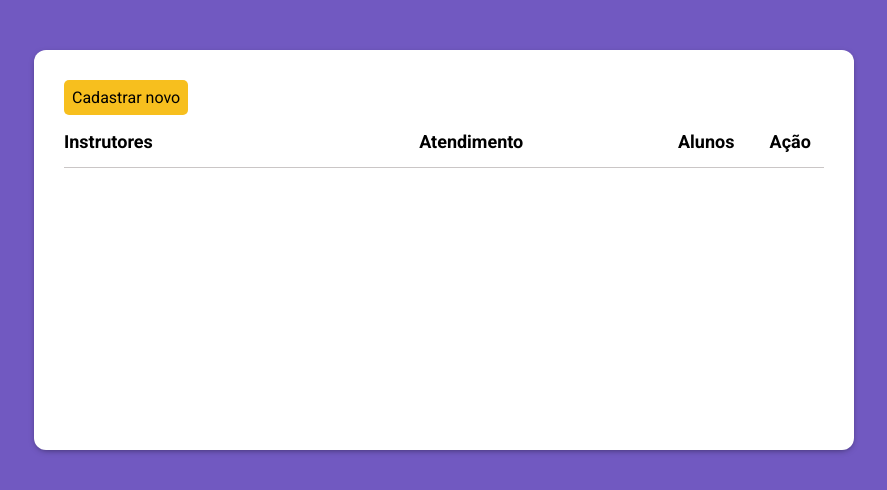
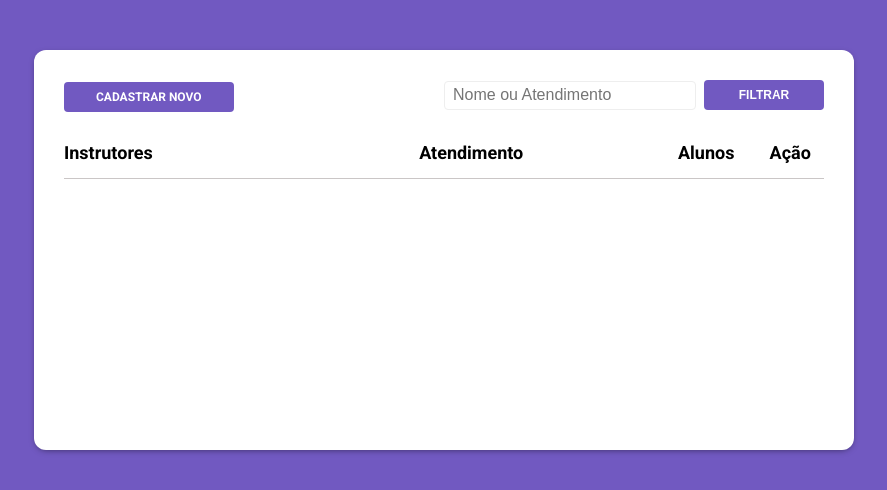
Before and after one commit to Gui-Devz/Gym-applicationV2.0, a Node server app: page /instructors in a window 1280 px wide. Shown: the part 90-580 px from the top of the page, without its empty margins (196-1083 px from the left). Run offline with Node 20, Linux system fonts and the light colour scheme; data that the repository does not hold is empty.

Commit message:
Implementing the HTML and CSS of the functionality FILTER

```diff
--- a/public/css/style.css
+++ b/public/css/style.css
@@ -401,6 +401,42 @@ table thead tr .attendance,
   text-align: left;
 }
 
+/* FILTER OF INSTRUCTORS TABLE*/
+
+.head-index {
+  display: grid;
+  grid-template-columns: 1fr 1fr;
+  align-items: center;
+
+  margin-bottom: 32px;
+}
+
+.head-index .button {
+  width: 120px;
+  text-decoration: none;
+}
+
+.head-index .button:hover {
+  background-color: #523aa0;
+}
+
+.card.table-container .head-index #filter {
+  display: grid;
+  grid-template-columns: 1fr 120px;
+  align-items: center;
+  gap: 8px;
+}
+
+#filter input {
+  border: 1px solid #eee;
+  border-radius: 4px;
+
+  padding: 6px 8px;
+  width: 100%;
+
+  box-sizing: border-box;
+}
+
 /*BOTÃO EDITAR*/
 
 .item a {
--- a/src/app/views/instructors/index.njk
+++ b/src/app/views/instructors/index.njk
@@ -7,7 +7,25 @@
 {% block content %}
     <div class="card table-container">
         <table width="100%">
-            <a href="/instructors/create" rel="Button to go to create page">Cadastrar novo</a>
+            <div class="head-index">
+                <div>
+                    <a class="button" href="/instructors/create" rel="Button to go to create page">Cadastrar novo</a>
+                </div>
+
+                <div>
+                    <form action="/instructors" method="GET">
+                        <div id="filter">
+                            <div>
+                                <input type="text" name="filter" placeholder="Nome ou Atendimento">
+                            </div>
+                            <div>
+                                <button class="button" type="submit">Filtrar</button>
+                            </div>
+                        </div>
+                    </form>
+
+                </div>
+            </div>
             <thead>
                 <tr>
                     <th>Instrutores</th>
```
